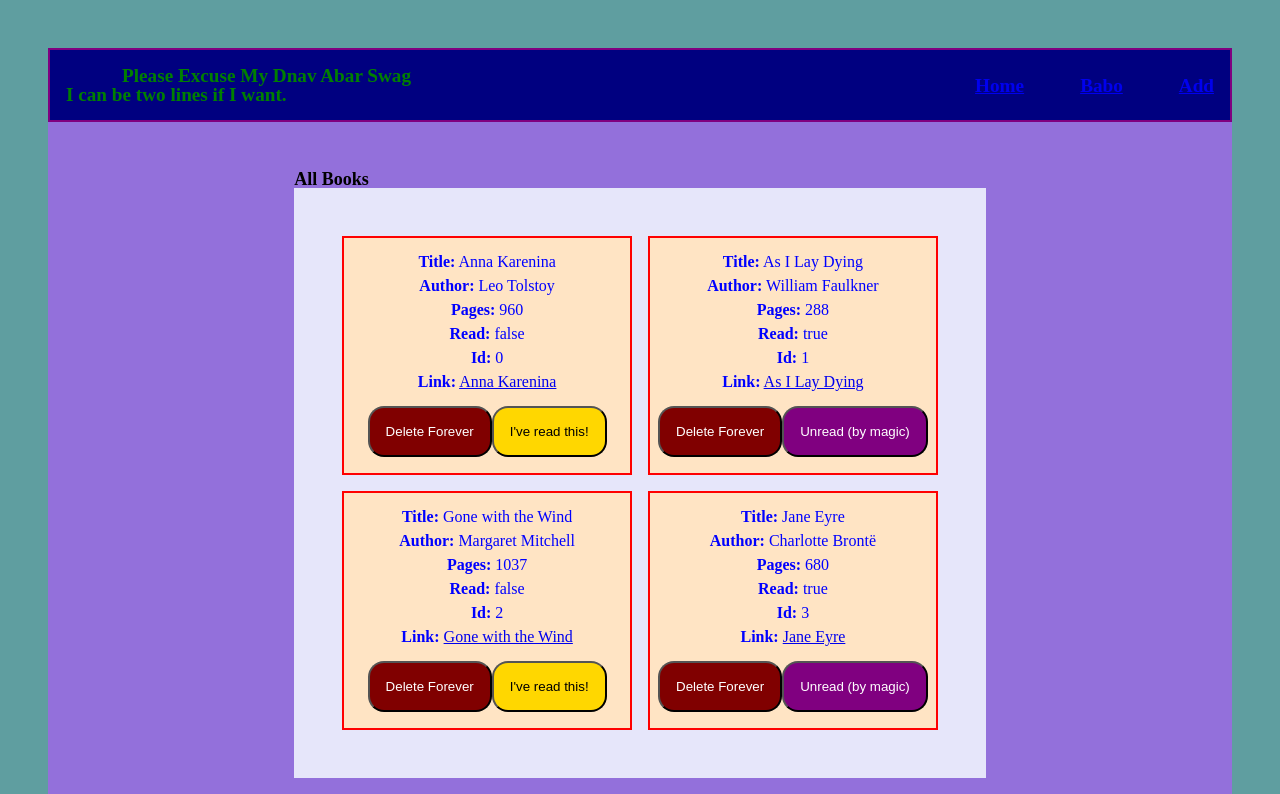
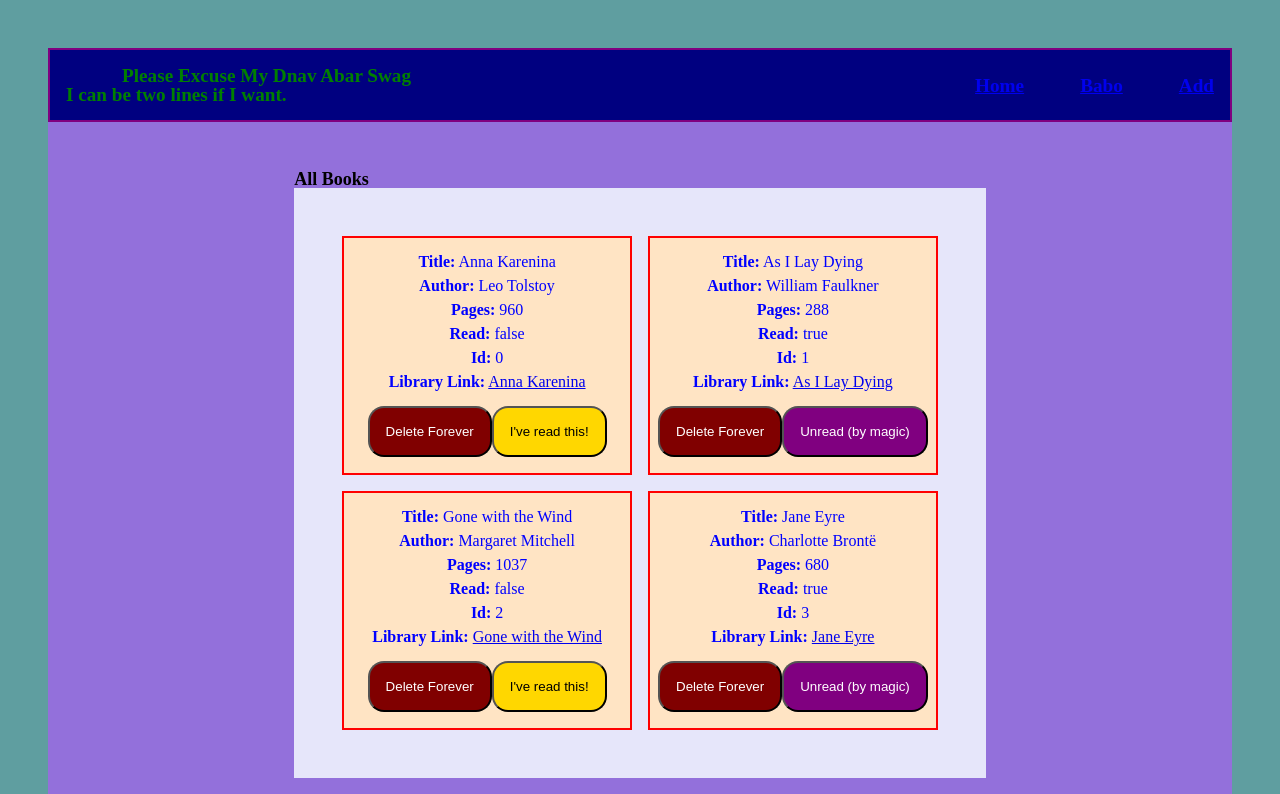
Before and after one commit to gibbonhug/library, a React (Create React App) app: page / in a window 1280 px wide. Shown: the top 794 px of the page. Built offline with nearby package versions, Linux system fonts and the light colour scheme; data requests are answered from the project's data file.

Commit message:
Rename Book component link to Library Link

```diff
--- a/src/Components/Book.tsx
+++ b/src/Components/Book.tsx
@@ -36,7 +36,7 @@ const Book: React.FC<BookProps> = (props) => {
                     <span>Id:</span> {bookInfo.id}
                 </li>
                 <li>
-                    <span>Link:</span> <a href={'/book/' + bookInfo.id}>{bookInfo.title}</a>
+                    <span>Library Link:</span> <a href={'/book/' + bookInfo.id}>{bookInfo.title}</a>
                 </li>
             </ul>
             <div>
```
